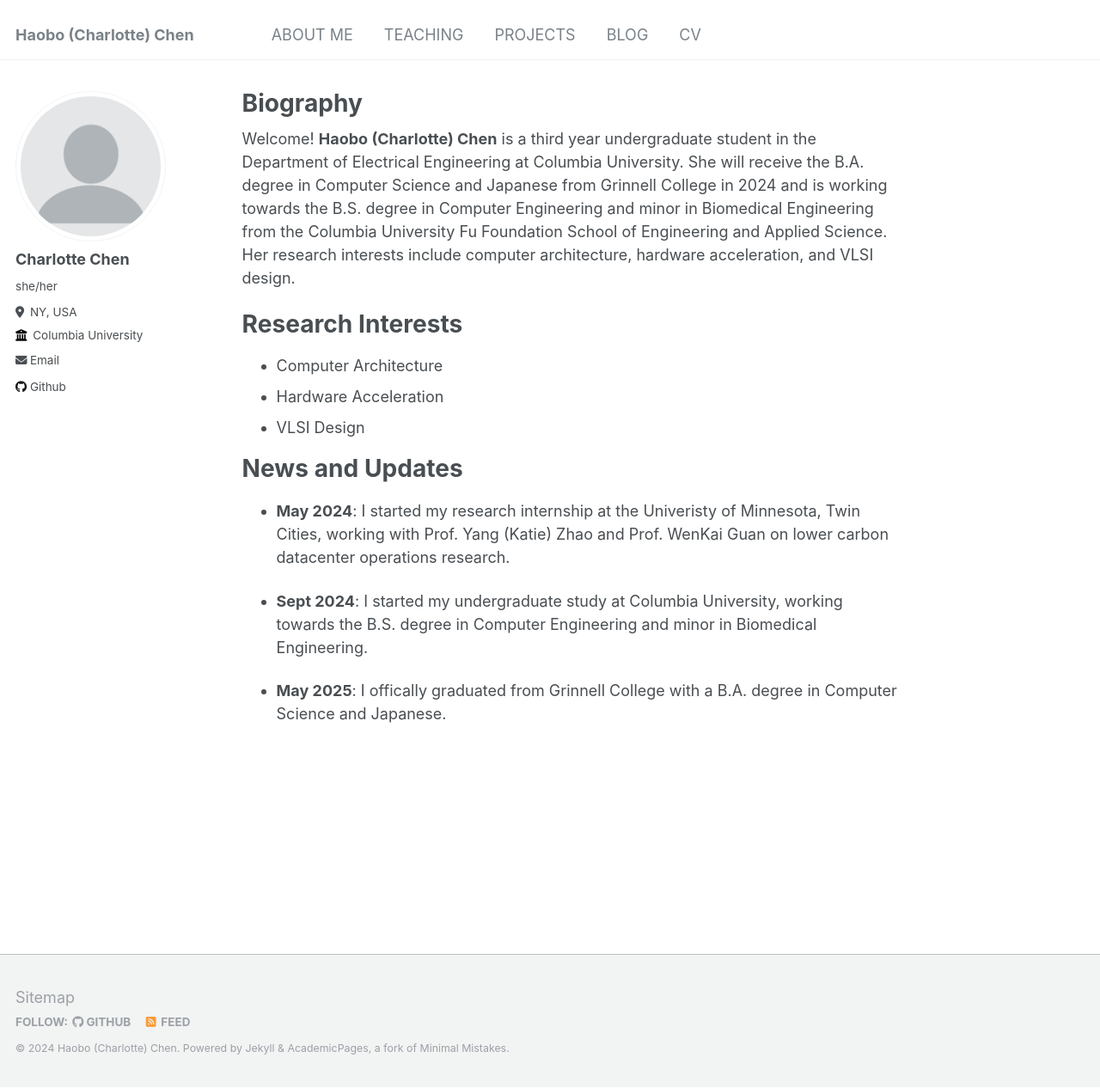
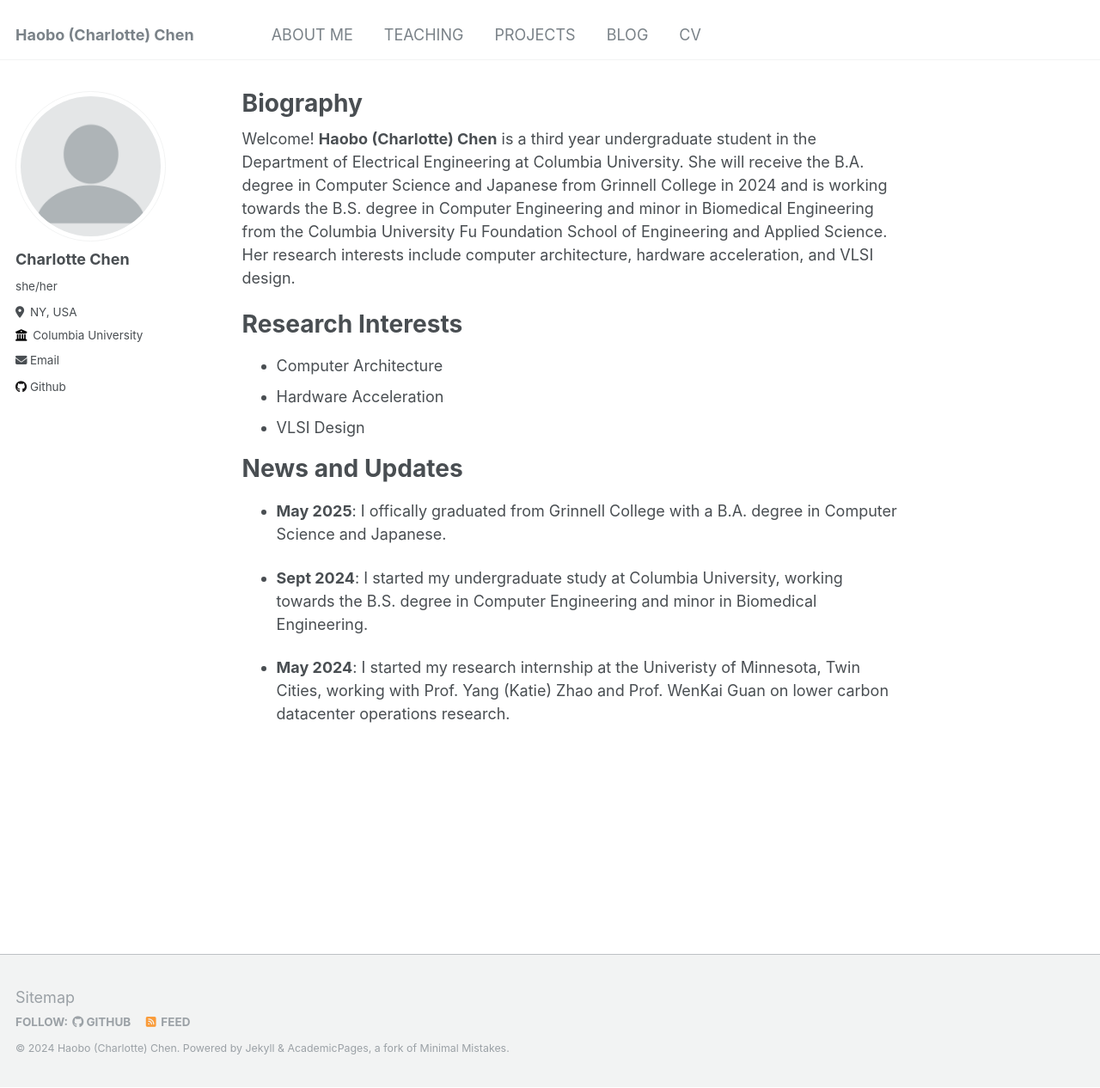
Before and after one commit to CharlotteChen2002/CharlotteChen2002.github.io, a Jekyll site: the page built from _pages/about.md, in a window 1280 px wide and 1266 px high. Shown: the whole window at 86% size. Built offline with Jekyll 4.4.1, drawn with Linux system fonts in a browser that asks for light colours.

```diff
--- a/_pages/about.md
+++ b/_pages/about.md
@@ -17,11 +17,14 @@ Research Interests
 
 News and Updates
 ======
-- **May 2024**: I started my research internship at the Univeristy of Minnesota, Twin Cities, working with Prof. Yang (Katie) Zhao and Prof. WenKai Guan on lower carbon datacenter operations research.
+- **May 2025**: I offically graduated from Grinnell College with a B.A. degree in Computer Science and Japanese.
 
 - **Sept 2024**: I started my undergraduate study at Columbia University, working towards the B.S. degree in Computer Engineering and minor in Biomedical Engineering.
 
-- **May 2025**: I offically graduated from Grinnell College with a B.A. degree in Computer Science and Japanese.
+- **May 2024**: I started my research internship at the Univeristy of Minnesota, Twin Cities, working with Prof. Yang (Katie) Zhao and Prof. WenKai Guan on lower carbon datacenter operations research.
+
+
+
 
 <!-- Site-wide configuration
 ------
--- a/talkmap/map.html
+++ b/talkmap/map.html
@@ -1,6 +1,6 @@
-
 <!DOCTYPE html>
 <html>
+
 <head>
 	<title>Leaflet debug page</title>
 
@@ -15,6 +15,7 @@
 	<script src="org-locations.js"></script>
 
 </head>
+
 <body>
 
 	<div id="map"></div>
@@ -25,7 +26,7 @@
 			attribution: 'Tiles &copy; Esri &mdash; Source: Esri, DeLorme, NAVTEQ, USGS, Intermap, iPC, NRCAN, Esri Japan, METI, Esri China (Hong Kong), Esri (Thailand), TomTom, 2012'
 		}),
 			latlng = L.latLng(30, 10);
-    		var map = L.map('map', {center: latlng, zoom: 0.7, layers: [tiles]});
+		var map = L.map('map', { center: latlng, zoom: 0.7, layers: [tiles] });
 		var markers = L.markerClusterGroup({
 			showCoverageOnHover: false,
 			maxClusterRadius: 80
@@ -41,4 +42,5 @@
 		map.zoomIn();
 	</script>
 </body>
+
 </html>
```
Lines whose indentation alone changed are shown as unchanged.
